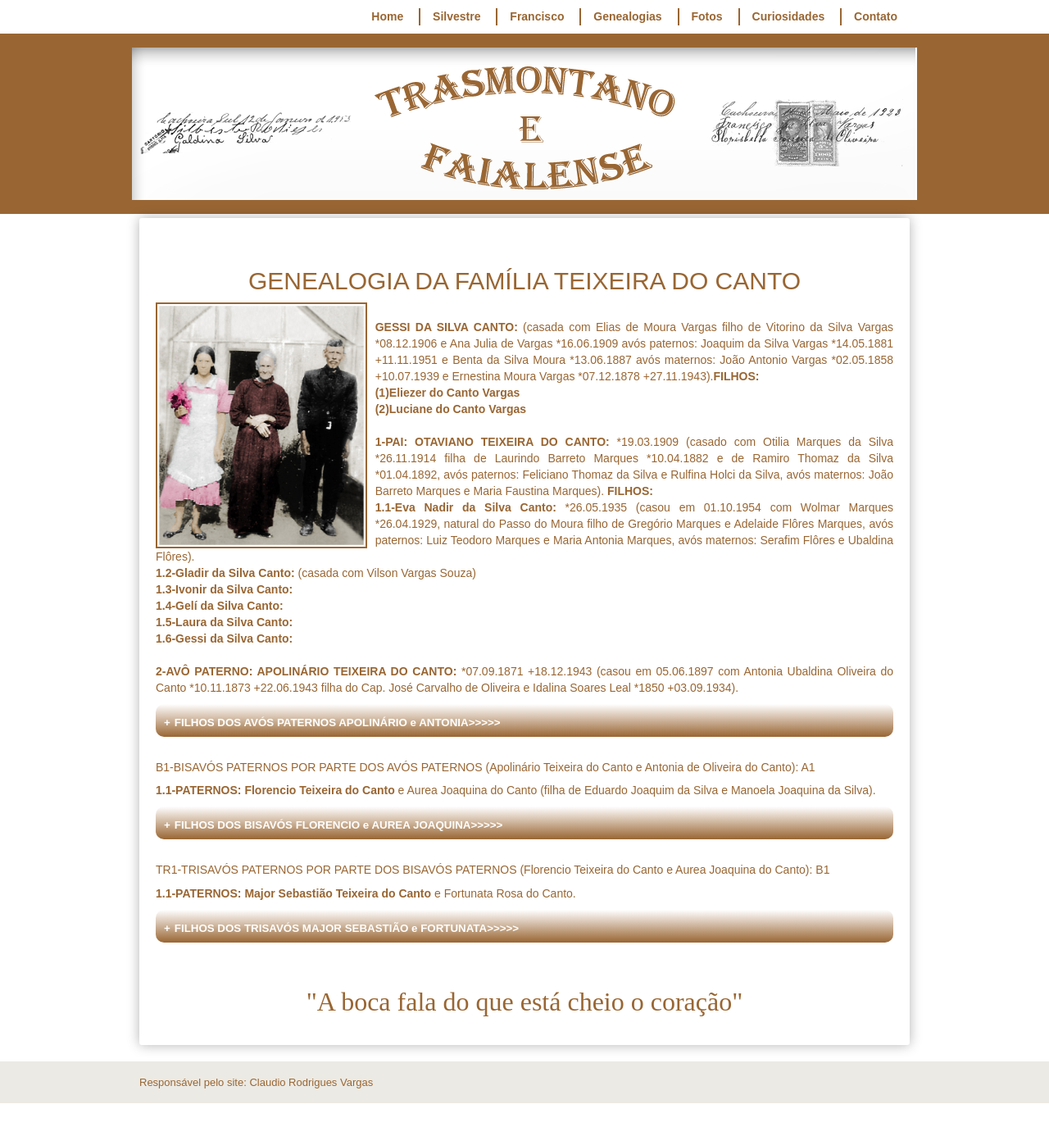
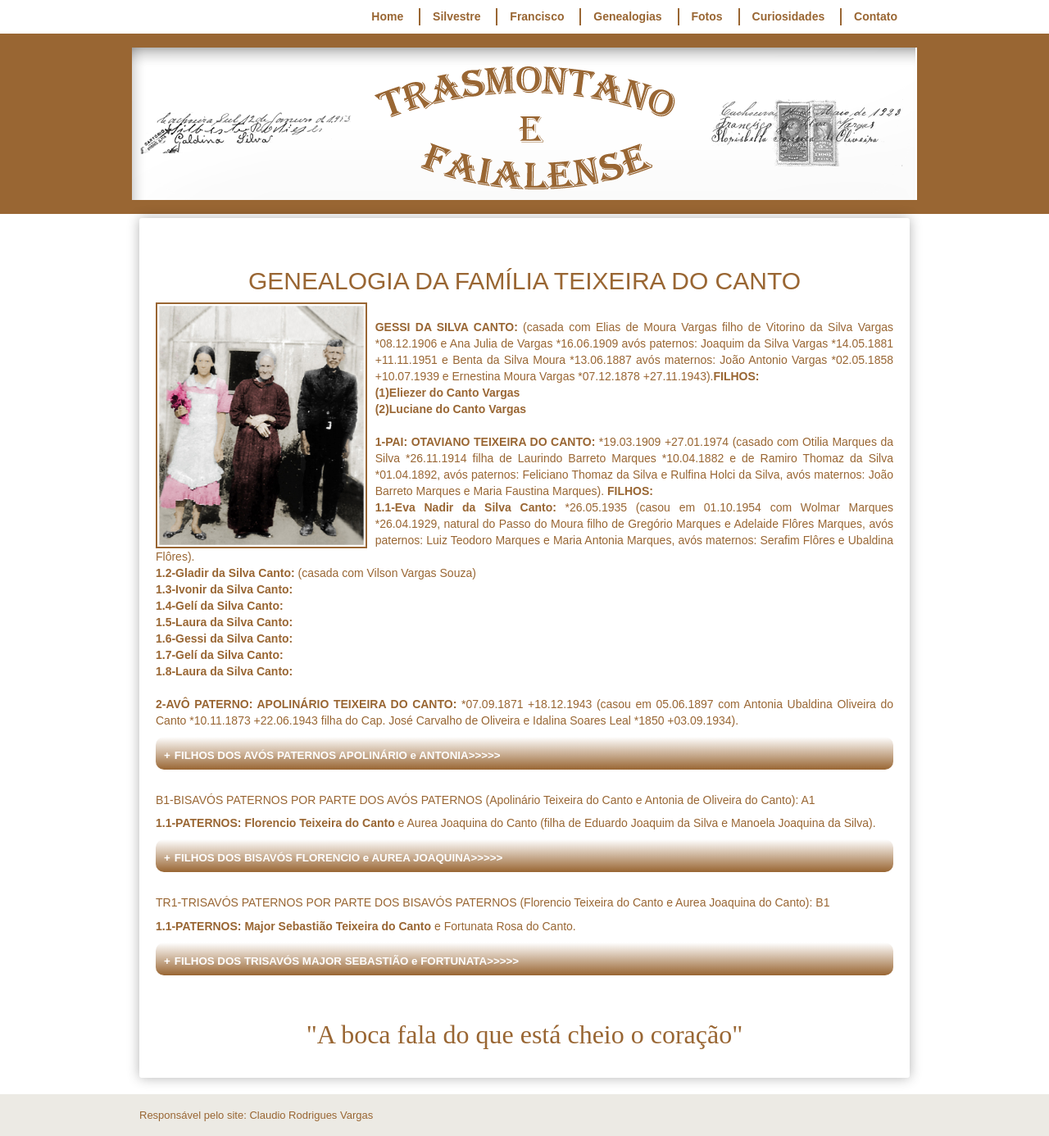
Before and after one commit to claudiovargas1955/claudiovargas1955.github.io, a Jekyll site: the page built from _pages/genealogia-da-familia-teixeira-do-canto.html, in a window 1280 px wide. Shown: the whole page at 82% size. Built offline with Jekyll 4.4.1, drawn with Linux system fonts in a browser that asks for light colours; some web fonts are replaced; before the commit the page ends 1346 px from its top, so only the background shows below that.

Commit message:
Update genealogia-da-familia-teixeira-do-canto.html

```diff
--- a/_pages/genealogia-da-familia-teixeira-do-canto.html
+++ b/_pages/genealogia-da-familia-teixeira-do-canto.html
@@ -36,7 +36,7 @@ details[open] summary {color:#996633;
 Antonio Vargas *02.05.1858 +10.07.1939 e Ernestina Moura Vargas *07.12.1878 +27.11.1943).<b>FILHOS: </b><br/>
 <b>(1)Eliezer do Canto Vargas</b><br/>
 <b>(2)Luciane do Canto Vargas</b><br/><br/>
-<b>1-PAI: OTAVIANO TEIXEIRA DO CANTO:</b> *19.03.1909 (casado com Otilia Marques da Silva *26.11.1914 filha de Laurindo Barreto Marques
+<b>1-PAI: OTAVIANO TEIXEIRA DO CANTO:</b> *19.03.1909 +27.01.1974 (casado com Otilia Marques da Silva *26.11.1914 filha de Laurindo Barreto Marques
 *10.04.1882 e de Ramiro Thomaz da Silva *01.04.1892, avós paternos: Feliciano Thomaz da Silva e Rulfina Holci da Silva, avós maternos:
 João Barreto Marques e Maria Faustina Marques). <b>FILHOS:</b><br>
 <b>1.1-Eva Nadir da Silva Canto:</b> *26.05.1935 (casou em 01.10.1954 com Wolmar Marques *26.04.1929, natural do Passo do Moura  filho
@@ -46,7 +46,9 @@ Flôres e Ubaldina Flôres). <br/>
 <b>1.3-Ivonir da Silva Canto:</b> <br/>
 <b>1.4-Gelí da Silva Canto:</b> <br/>
 <b>1.5-Laura da Silva Canto:</b> <br/>
-<b>1.6-Gessi da Silva Canto:</b> <br/><br/>
+<b>1.6-Gessi da Silva Canto:</b> <br/>
+<b>1.7-Gelí da Silva Canto:</b> <br/>
+<b>1.8-Laura da Silva Canto:</b> <br/><br/>
 
 <b>2-AVÔ PATERNO: APOLINÁRIO TEIXEIRA DO CANTO:</b> *07.09.1871 +18.12.1943 (casou em 05.06.1897 com Antonia Ubaldina Oliveira do Canto
 *10.11.1873 +22.06.1943 filha do Cap. José Carvalho de Oliveira e Idalina Soares Leal *1850 +03.09.1934).
@@ -56,8 +58,8 @@ Flôres e Ubaldina Flôres). <br/>
 Luiz Kochenborger +1918 e de Brandina Mazuhim Kochenborger *01.07.1880 avós paternos: Grasb Bernardo Kochenborger e Margarida Kochenborger
 avós maternos: Liborio Francisco Mazuhim e Genoveva Luiza Mazuhim RC-58).<br/><br/>
 
- <b>(2.2)Octaviano Teixeira do Canto:</b>19.03.1909 (casou em 09.11.1932 com Otilia Marques do Canto *26.11.1914 filha de Ramiro
-Thomaz da Silva *1889 ou 01.04.1892 e Laurinda Marques da Silva *1883 ou 10.04.1882, casaram em 28.02.1914 avós paternos Feliciano
+<b>(2.2)Octaviano Teixeira do Canto:</b>19.03.1909 +27.01.1974 (casou em 09.11.1932 com Otilia Marques do Canto *26.11.1914 filha de
+Ramiro Thomaz da Silva *1889 ou 01.04.1892 e Laurinda Marques da Silva *1883 ou 10.04.1882, casaram em 28.02.1914 avós paternos Feliciano
 Thomaz da Silva e Rufina HolcI da Silva avós maternos: João Barreto Marques e Maria Faustina Marques (RC-64). <b>FILHOS:</b> <br>
 <b>(2.2.1)Eva Nadir da Silva:</b> *26.05.1935 (casou em 01.10.1954 com Walmor Marques *26.04.1929, natural do Passo do Moura, filho de Gregório
 Marques e Adelaide Flores Marques avós paternos: Luiz Teodoro Marques e Maria Antonia Marques avós maternos: Serafim Flores e Ubaldina
```
